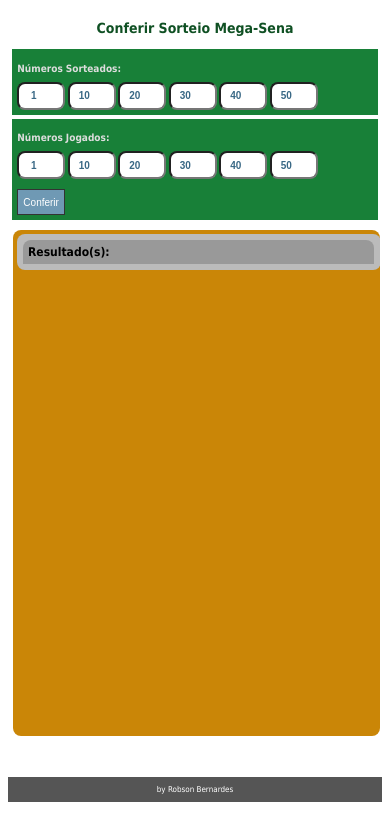
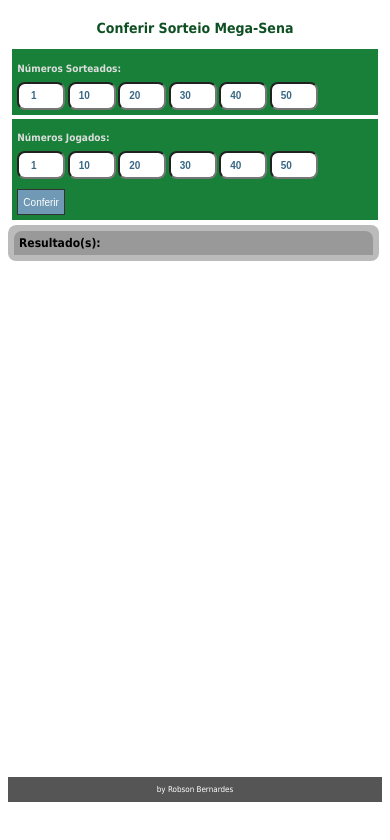
Before and after one commit to Robust14/Conferir-MegaSena, a plain HTML site: page index.html in a window 390 px wide. Drawn offline with Linux system fonts and the light colour scheme.

Commit message:
refactor: alter index.html

```diff
--- a/styles.css
+++ b/styles.css
@@ -56,7 +56,7 @@ input{
 }
 .div-res{
     position: absolute;
-    top: 24.8rem;
+    top: 24.2rem;
     height: 60vh;
     border-radius: 0.8rem;
     overflow: scroll;
@@ -177,16 +177,13 @@ noscript{
     .div-res{
         position: absolute;
         top: 22.5rem;
-        width: 94%;
-        margin: 0.5rem;
-        background: #ca8607;
         height: 60vh;
+        width: 96%;
     }
     .hg{
         position: relative;
         top: 0rem;
         width: 96%;
-        margin: 0.4rem;
         padding: 0.6rem;
     }
     .header-res{
```
